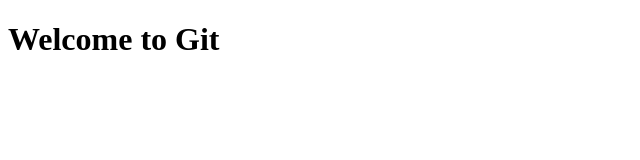
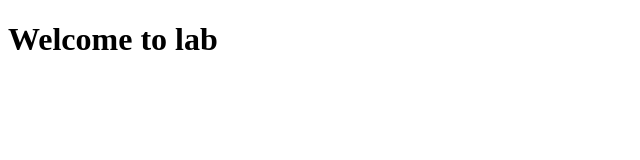
Before and after one commit to KavishRagav/githubendsem, a plain HTML site: page index.html in a window 1280 px wide. Shown: the full height of the page, 0-640 px from the left. Drawn offline with Linux system fonts and the light colour scheme.

Commit message:
Changed heading 1

```diff
--- a/index.html
+++ b/index.html
@@ -4,6 +4,6 @@
     <title>Git Demo</title>
 </head>
 <body>
-    <h1>Welcome to Git</h1>
+    <h1>Welcome to lab</h1>
 </body>
 </html>
```
